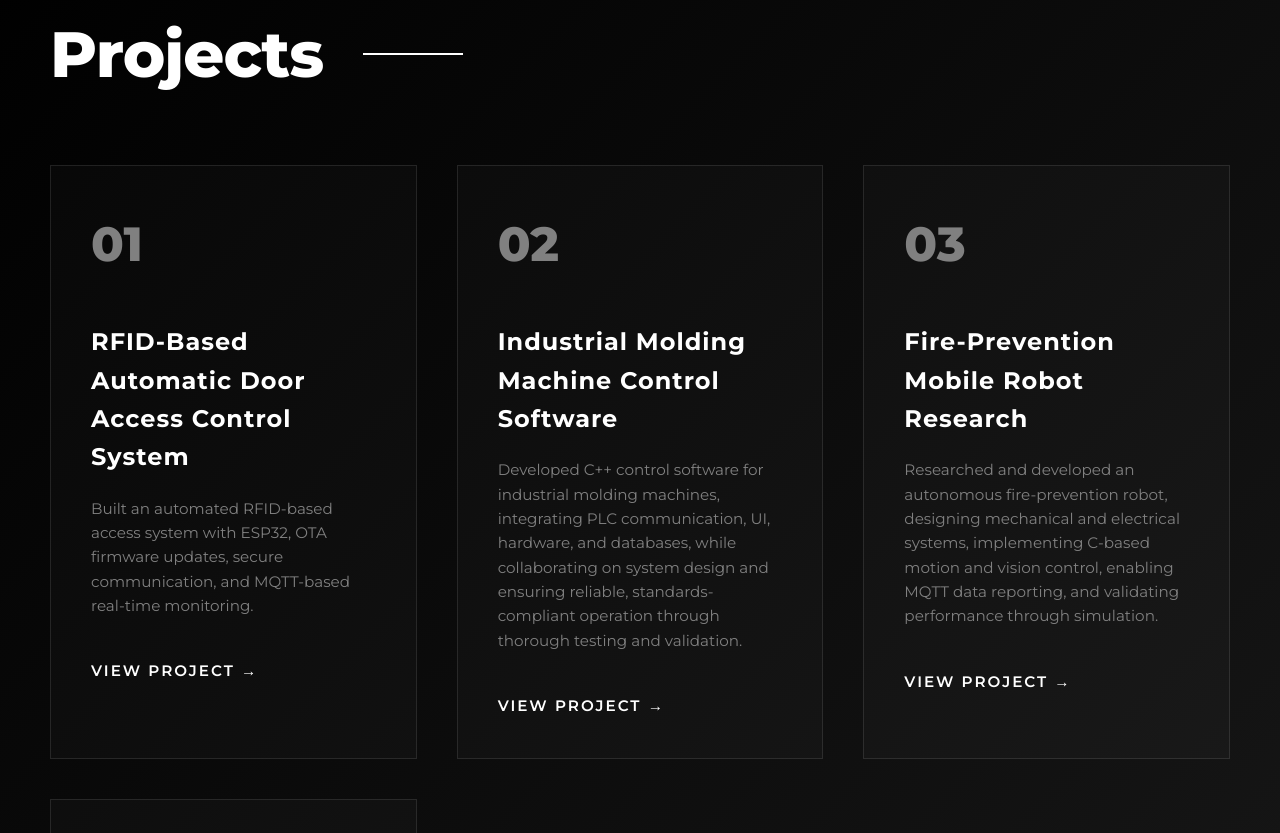
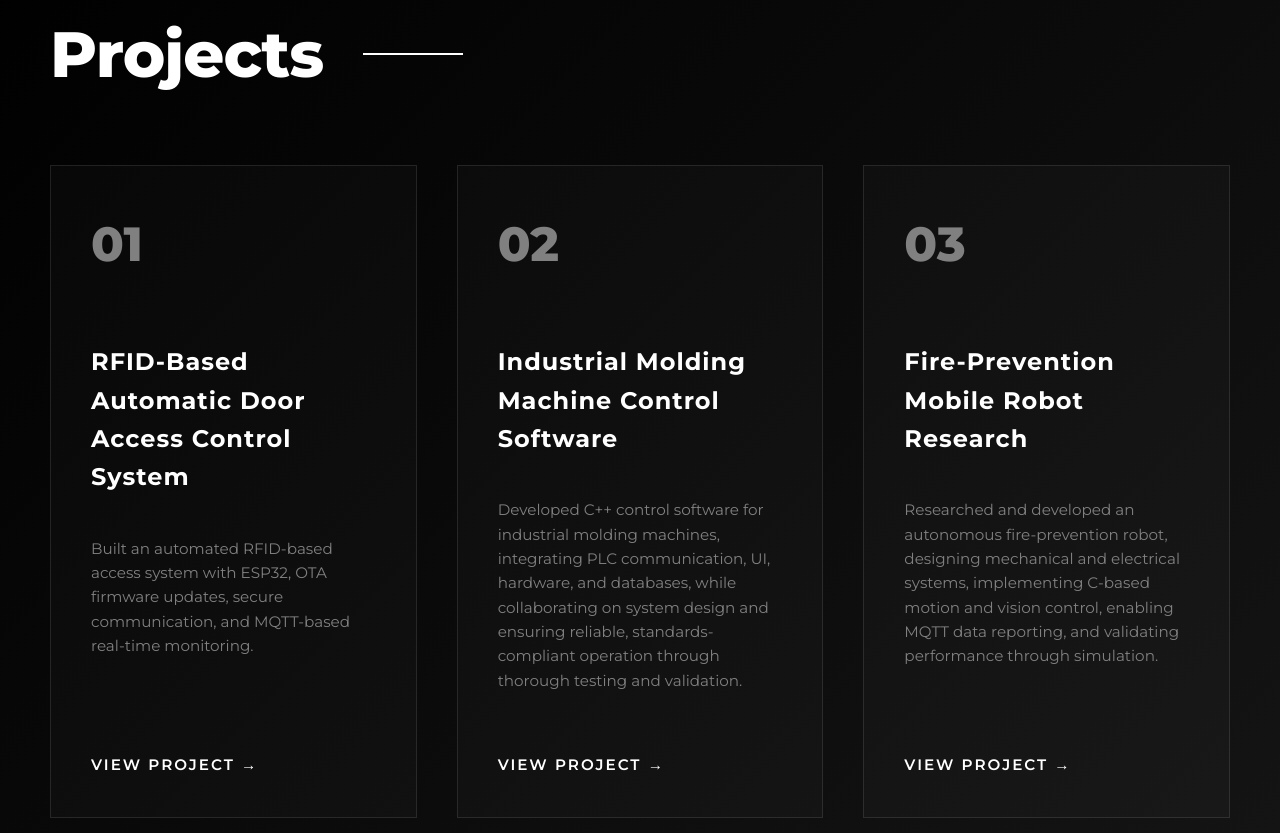
Before and after one commit to KienDT911/KienPortfolio, a website: page frontend/index.html in a window 1280 px wide. Shown: the part 1667-2500 px from the top of the page. Drawn offline with Linux system fonts and the light colour scheme; no server answers.

Commit message:
Fix the anchor of "ViewProject" button

```diff
--- a/frontend/css/styles.css
+++ b/frontend/css/styles.css
@@ -382,6 +382,10 @@ a:hover {
     transition: all var(--transition);
     position: relative;
     overflow: hidden;
+    display: flex;
+    flex-direction: column;
+    min-height: 100%;
+    gap: var(--gap-small);
 }
 
 .project-card::before {
@@ -440,6 +444,7 @@ a:hover {
     text-transform: uppercase;
     color: var(--white);
     position: relative;
+    margin-top: auto;          /* push link to the bottom */
 }
 
 .project-link::after {
```
